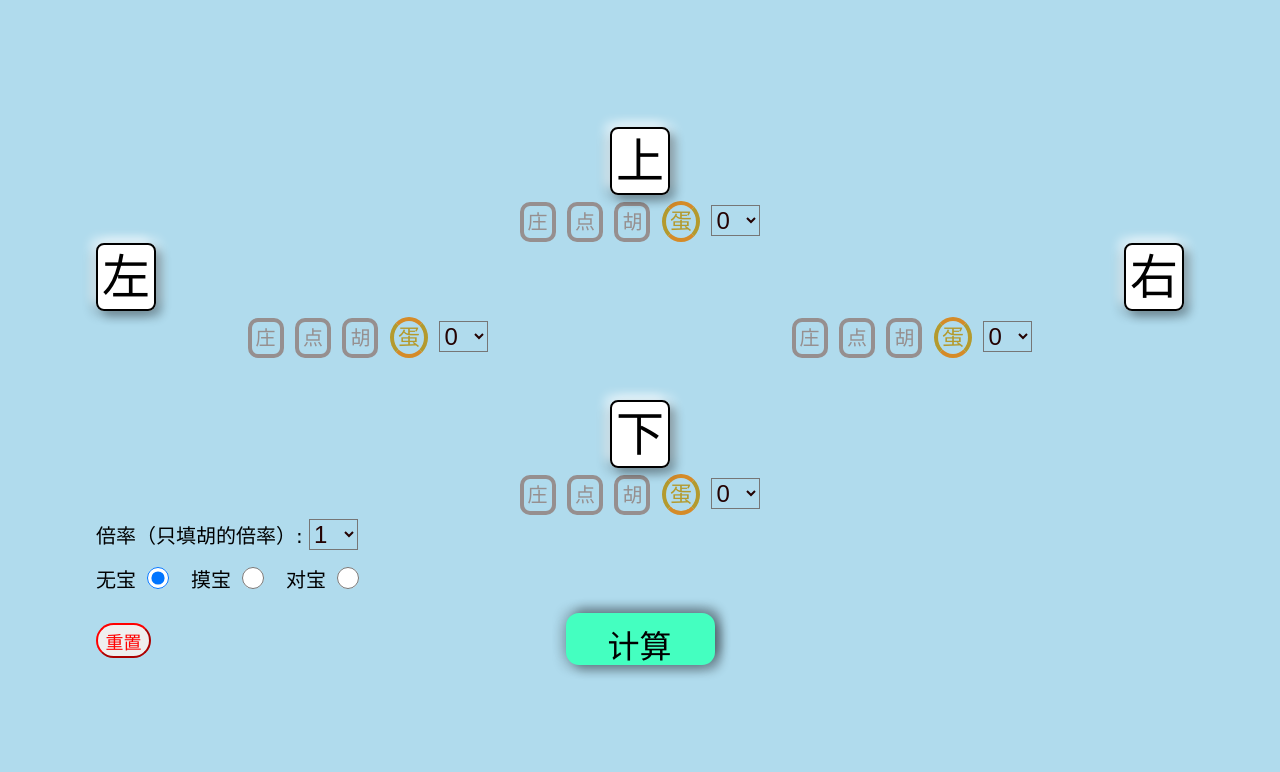
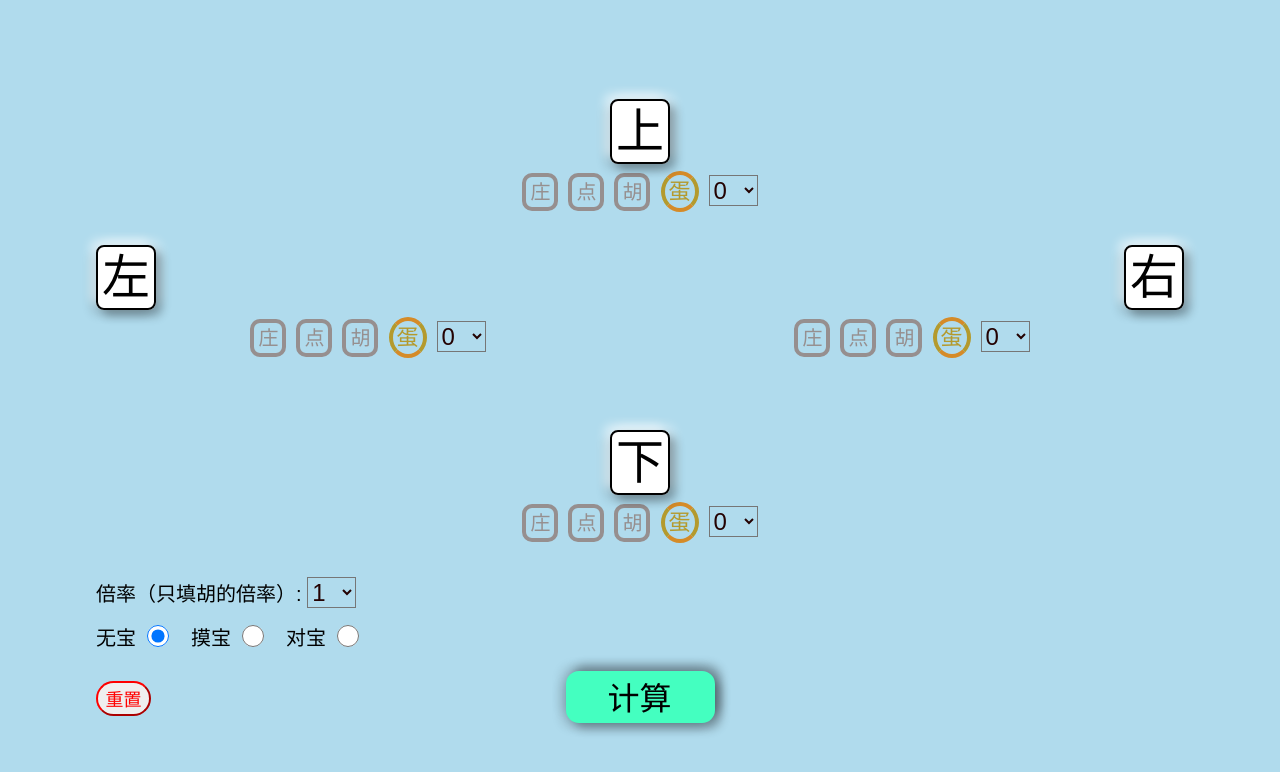
Before and after one commit to MikeYu414/majiang-calculator, a plain HTML site: page index.html in a window 1280 px wide. Drawn offline with nearby package versions, Linux system fonts and the light colour scheme.

Commit message:
Update index.html

```diff
--- a/index.html
+++ b/index.html
@@ -15,7 +15,7 @@
             justify-content: center;
             align-items: center;
             background-color: #b0dbed;
-			font-family: cursive !important;
+			font-family: fantasy !important;
         }
 
         .container {
@@ -33,7 +33,7 @@
         }
 
         .item {
-            height: 28%;
+            height: 35%;
             text-align: center;
         }
 
@@ -122,7 +122,7 @@
 			font-size: 32px;
 			display: flex;
 			margin: 20px auto;
-			padding: 6px 0px 4px 40px;
+			padding: 0px 0px 4px 40px;
 			background-color: #44ffc0;
 			border-radius: 13px;
 			border: 2px solid #44ffc0;
@@ -136,7 +136,7 @@
             color: #018202;
             position: absolute;
             margin-left: 8px;
-			margin-top: 10px;
+			margin-top: 14px;
             font-size: 28px;
         }
 
@@ -144,7 +144,7 @@
             position: absolute;
             color: red;
             margin-left: 8px;
-			margin-top: 10px;
+			margin-top: 14px;
             font-size: 28px;
         }
 
@@ -162,7 +162,7 @@
 </head>
 
 <body>
-    <div class="container" style="margin-top: -140px;">
+    <div class="container" style="margin-top: -200px;">
         <!-- <p>得分计算器</p> -->
         <div class="item">
             <div class="ft">
@@ -247,8 +247,8 @@
             </label><input id="duibao" type="radio" name="bao" value="duibao" style="margin-left: -8px;height: 22px;    width: 60px;">
         </div>
         <div style="position: relative;" class="d-flex">
-            <button id="reset" class="reset" style="font-family: cursive;">重置</button>
-            <button id="calculate" class="calculate" style="font-family: cursive;">计算</button>
+            <button id="reset" class="reset" style="font-family: fantasy;">重置</button>
+            <button id="calculate" class="calculate" style="font-family: fantasy;">计算</button>
         </div>
 
     </div>
```
